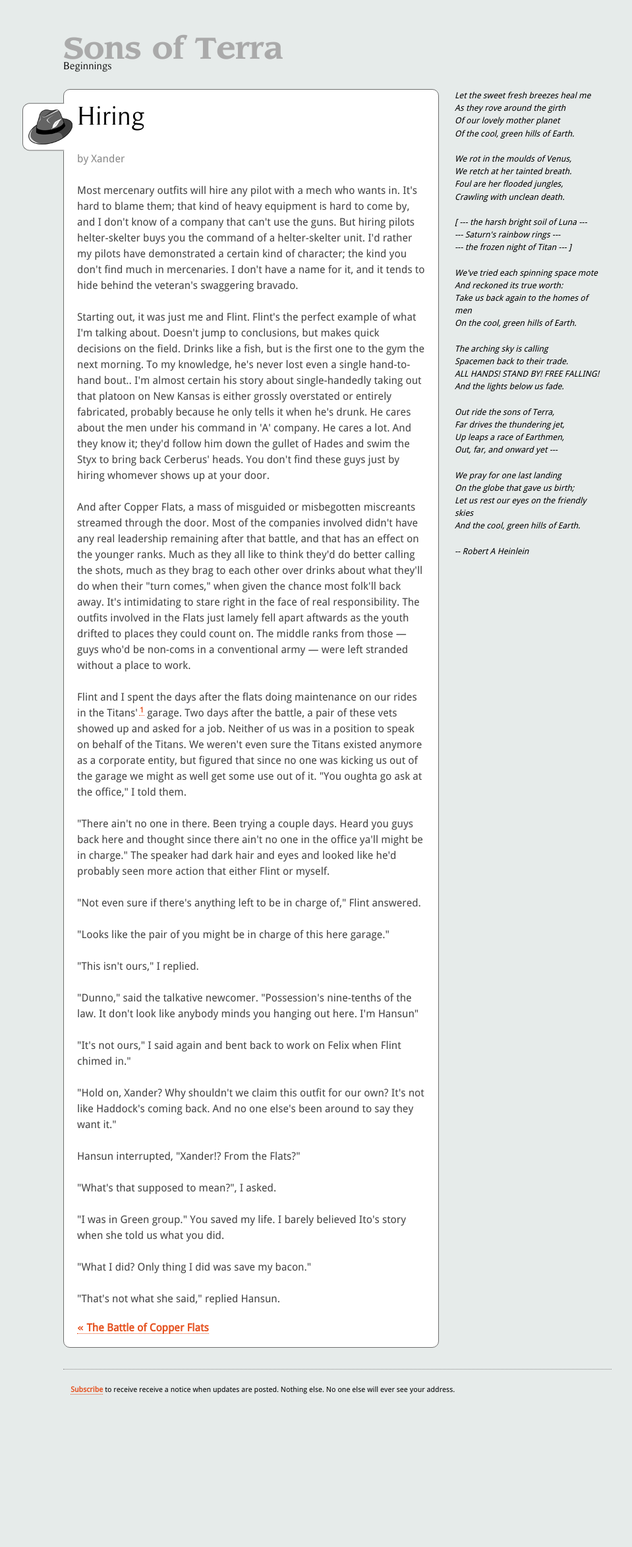
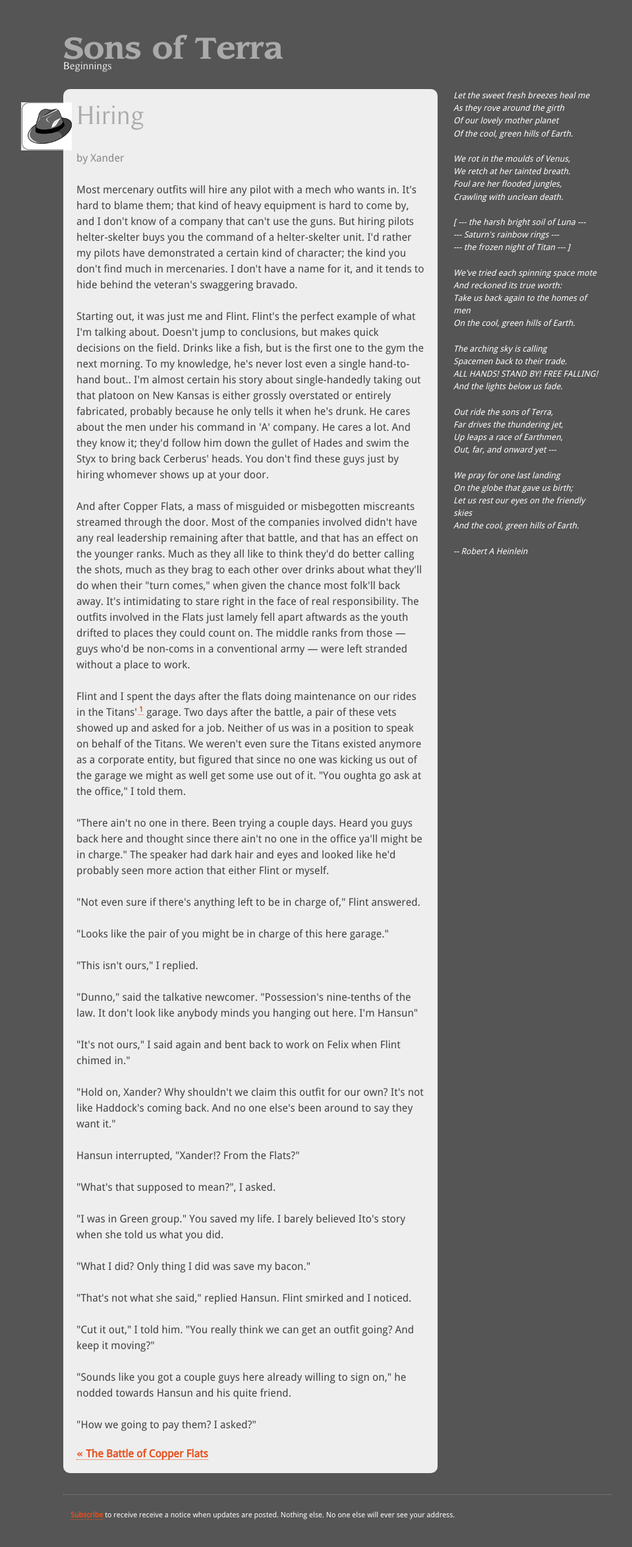
Before and after one commit to saturdayplace/Sons-of-Terra, a Jekyll site: the page built from _posts/3013-01-22-hiring.html, in a window 1280 px wide. Shown: the whole page at 66% size, without its empty margins (128-1087 px from the left). Built offline with Jekyll 4.4.1, drawn with Linux system fonts in a browser that asks for light colours; nearby versions of some CDN libraries; before the commit the page ends 2155 px from its top, so only the background shows below that.

Commit message:
Changed to a dark theme in the CSS

```diff
--- a/_posts/3013-01-22-hiring.html
+++ b/_posts/3013-01-22-hiring.html
@@ -33,9 +33,13 @@ author: Xander
 
 <p>"What I did? Only thing I did was save my bacon."</p>
 
-<p>"That's not what she said," replied Hansun.</p>
+<p>"That's not what she said," replied Hansun. Flint smirked and I noticed.</p>
 
-<p>
+<p>"Cut it out," I told him. "You really think we can get an outfit going? And keep it moving?"</p>
+
+<p>"Sounds like you got a couple guys here already willing to sign on," he nodded towards Hansun and his quite friend.</p>
+
+<p>"How we going to pay them? I asked?"</p>
 
 
 <ol id='footnotes'>
--- a/css/style.css
+++ b/css/style.css
@@ -23,8 +23,8 @@ table, caption, tbody, tfoot, thead, tr, th, td {
 :focus { outline: 0; }
 body {
 	line-height: 1;
-	color: black;
-	background: white;
+	color: #fff;
+	background-color: #555;
 	overflow-y: scroll;
 }
 
@@ -114,15 +114,12 @@ th:first-child{ padding-left: 0;}
 strong{ font-weight: bold; }
 
 /* base element styling */
-body{
-	background-color: #E6EBEA
-}
 aside {
 	font-family: DroidSerifItalic;
 	display: block;
 	color: #586C78;
 	margin-bottom: 1.5em;
-	background-color: #EEE;
+	background-color: #FAFAFA;
 	padding: 2em 3em;
 	border: 1px dotted #888;
 	border-width: 1px 0;
@@ -158,9 +155,8 @@ header h2{
 	float: left;
 	margin: 0 1.5em 2em 0;
 	width: 33em;
-	background-color: #FFF;
+	background-color: #EEE;
 	border-radius: 10px;
-	border: 1px solid #6e6e6e;
 	padding: 20px;
 }
 
@@ -199,7 +195,7 @@ footer {
 	border-bottom: none;
 }
 
-#home-link:hover, #home-link:focus{ color: #555; background-color: #E6EBEA;}
+#home-link:hover, #home-link:focus{ color: #E5511F; background-color: inherit;}
 
 .next-post-link { float: right; }
 .prev-post-link { float: left; }
@@ -209,6 +205,7 @@ article h1{
 	padding-left: 84px;
 	margin-left: -84px;
 	min-height: 73px;
+	color: #AAA;
 }
 
 article.xander-post h1{ background: url(/img/xander-icon.png) 0 0 no-repeat; }
```
